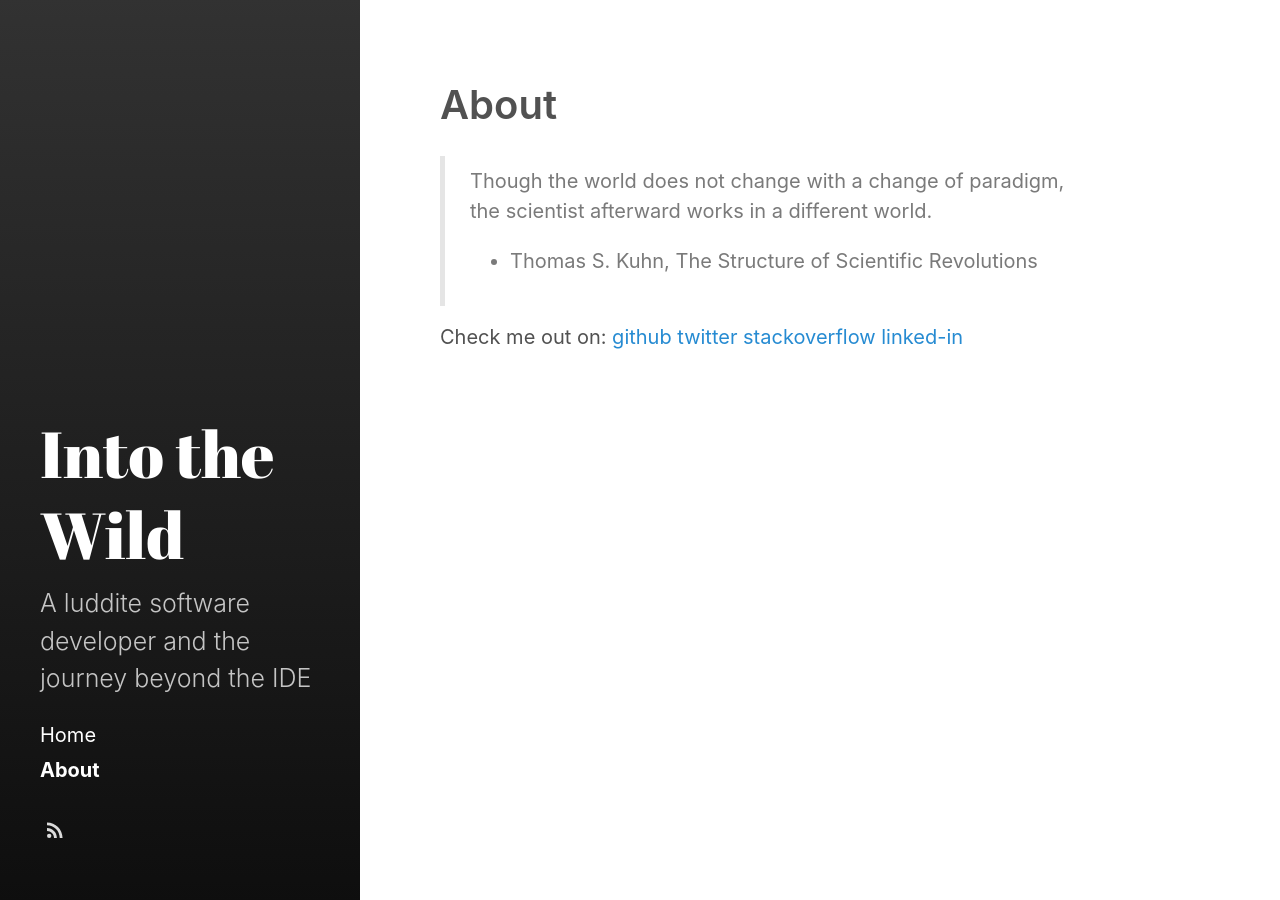
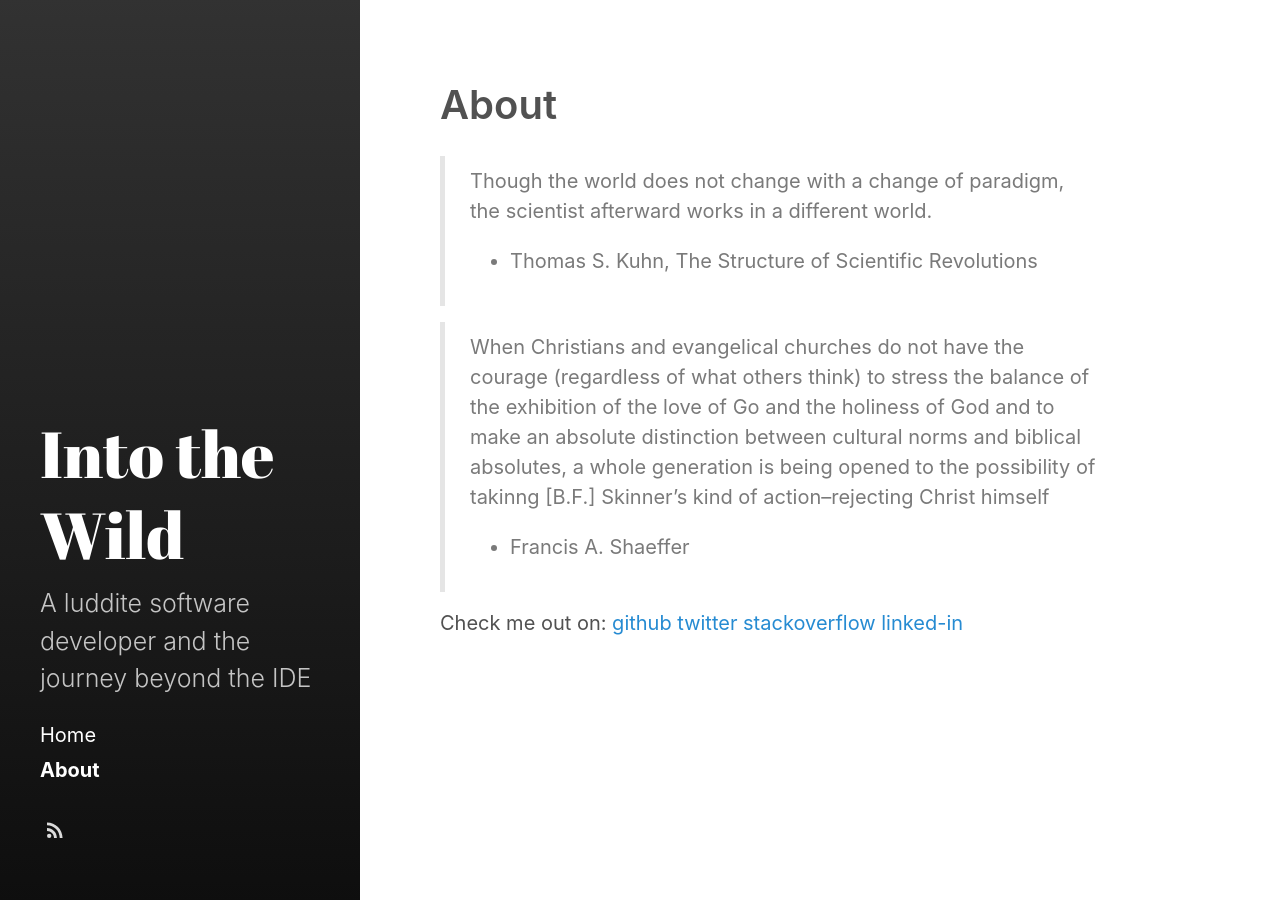
Before and after one commit to jeryanders/jeryanders.github.io, a Jekyll site: the page built from about.md, in a window 1280 px wide. Built offline with Jekyll 4.4.1, drawn with Linux system fonts in a browser that asks for light colours.

Commit message:
added quote

```diff
--- a/about.md
+++ b/about.md
@@ -6,6 +6,9 @@ sidebar_link: true
 
 > Though the world does not change with a change of paradigm, the scientist afterward works in a different world.
 - Thomas S. Kuhn, The Structure of Scientific Revolutions
+
+> When Christians and evangelical churches do not have the courage (regardless of what others think) to stress the balance of the exhibition of the love of Go and the holiness of God and to make an absolute distinction between cultural norms and biblical absolutes, a whole generation is being opened to the possibility of takinng [B.F.] Skinner's kind of action--rejecting Christ himself
+- Francis A. Shaeffer
 
 Check me out on:
 [github][my-github]
```
